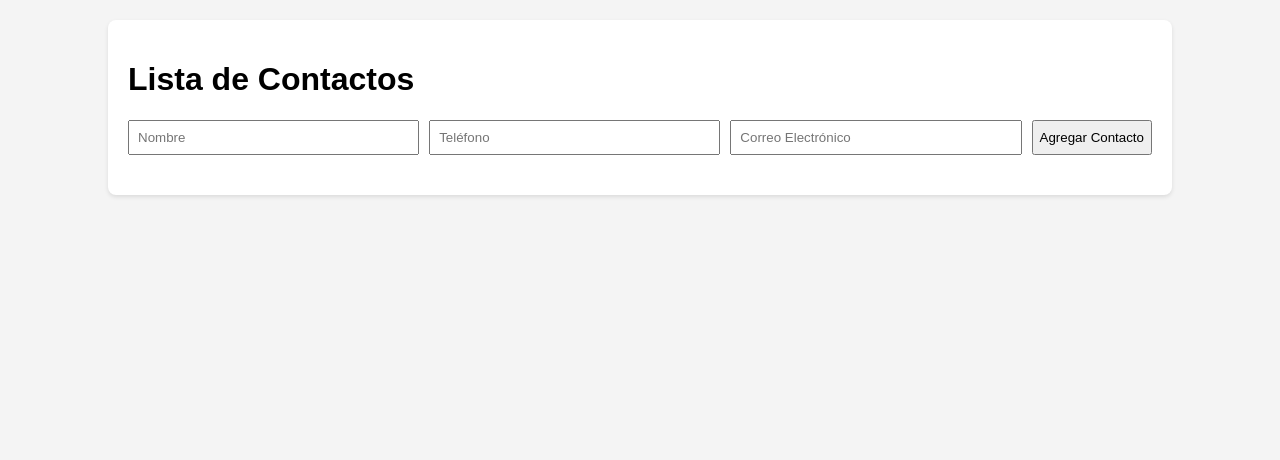
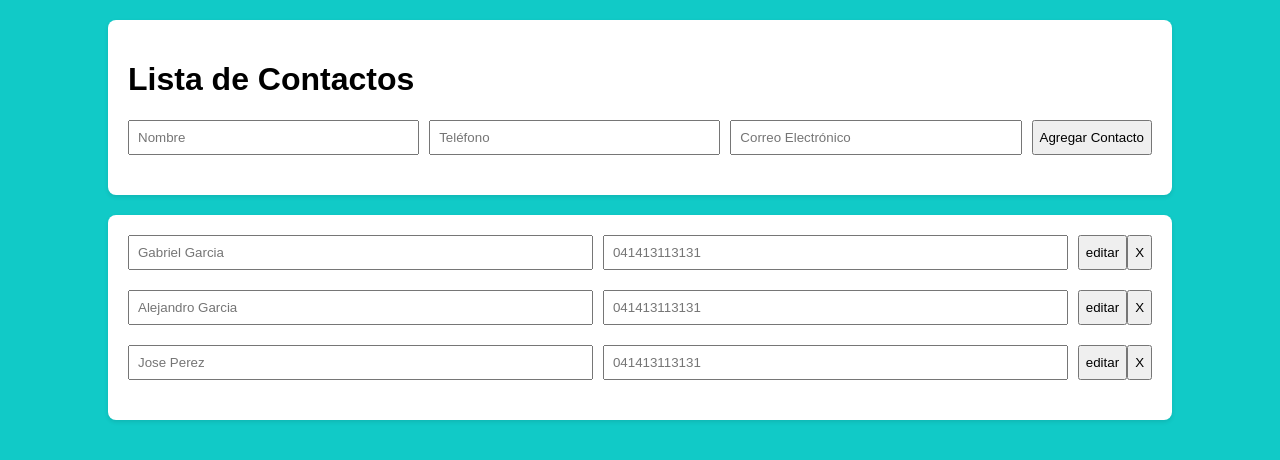
Before and after one commit to manuel333m/Lista-de-Contactos, a plain HTML site: page index.html in a window 1280 px wide. Drawn offline with Linux system fonts and the light colour scheme.

Commit message:
lista de contactos

```diff
--- a/index.css
+++ b/index.css
@@ -1,6 +1,6 @@
 body {
     font-family: sans-serif;
-    background-color: #f4f4f4;
+    background-color: #11cac7;
     margin: 0;
     padding: 0;
 }
@@ -47,10 +47,4 @@ body {
     font-weight: bold;
 }
 
-.contact-phone, .contact-email {
-    color: #777;
-}
-
-.contact-actions button {
-    margin-left: 5px;
-}
+.contac…
--- a/index.html
+++ b/index.html
@@ -18,6 +18,25 @@
         <ul class="contact-list" id="contact-list">
             </ul>
     </div>
-    <script src="script.js"></script>
+    <div class="container">
+        <div class="contact-form">
+            <input type="text" id="name" placeholder="Gabriel Garcia">
+            <input type="text" id="phone" placeholder="041413113131">
+            <button id="edit">editar</button>
+            <button id="edit">X</button>
+        </div>
+        <ul class="contact-list" id="contact-list">
+            <div class="contact-form">
+                <input type="text" id="name" placeholder="Alejandro Garcia">
+                <input type="text" id="phone" placeholder="041413113131">
+                <button id="edit">editar</button>
+                <button id="edit">X</button>
+            </div>
+            <div class="contact-form">
+                <input type="text" id="name" placeholder="Jose Perez">
+                <input type="text" id="phone" placeholder="041413113131">
+                <button id="edit">editar</button>
+                <button id="edit">X</button>
+            </div>
 </body>
 </html>
```
